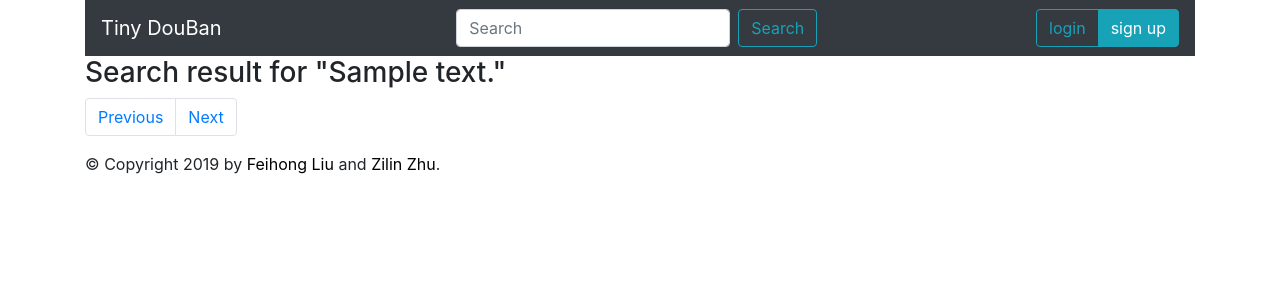
After one commit to zhuzilin/tiny-douban, a Flask app: template src/templates/search.html in a window 1280 px wide. The commit adds this page. Shown: the top 300 px of the page. Run offline with Flask 2, Linux system fonts and the light colour scheme; the template is opened without the code that fills it: most values are stand-ins (such as "Sample title", 1, 10 or a date in 2020); parts of the project's set-up code (start-up, migrations or seed data) failed here and were passed over; some libraries are stand-ins or nearby versions.

Commit message:
add search for movie

```diff
--- a/src/env.py
+++ b/src/env.py
@@ -1,7 +1,7 @@
 env = {
     'local': {
-        'DB_USER': 'liufh3',
-        'DB_PW': '123456',
+        'DB_USER': 'zhuzilin',
+        'DB_PW': 'zhuzilin',
         'DB_IP': '0.0.0.0',
         'DB_NAME': 'w4111'
     }
--- a/src/server.py
+++ b/src/server.py
@@ -91,8 +91,7 @@ from movie_genre_rating r, movie m
 where r.movie_id = m.movie_id;
             """.format(genre['genre_id']))
         best_genre_movies[genre['genre_name']] = (genre['genre_id'], cursor.fetchall())
-    print(all_time_best)
-    print(best_genre_movies['Drama'])
+
     return render_template('index.html',
                            all_time_bests=all_time_best,
                            best_genre_movies=best_genre_movies,
@@ -230,7 +229,7 @@ select * from cs limit 7
     co_staff = cursor.fetchall()
     return render_template("staff.html", staff=staff, staff_best_movie=staff_best_movie, co_staff = co_staff, login=session['login'])
 
-# Example of adding new data to the database
+
 @app.route('/genre/<int:genre_id>')
 def genre(genre_id):
     if 'login' not in session:
@@ -264,9 +263,43 @@ where genre_id = {};
 
     return render_template('genre.html',
                            genre=genre,
-
                            p=p,
                            genre_movie=genre_movie,
+                           login=session['login'])
+
+
+@app.route('/search')
+def search():
+    if 'login' not in session:
+        session['login'] = False
+    # search text
+    text = request.args.get('text').lower()
+    # type
+    type = request.args.get('type')
+    assert type in ['movie', 'staff', 'company', 'country'], "wrong type for search!"
+    # page
+    p = request.args.get('p')
+    if p is None:
+        p = 1
+    else:
+        p = int(p)
+    if type == 'movie':
+        cursor = g.conn.execute("""
+SELECT m.title, m.movie_id, m.poster_path, r.rating, s.name AS director
+FROM movie m, movie_rating r, movie_crew mc, staff s
+WHERE r.movie_id = m.movie_id AND LOWER(m.title) LIKE '%%{}%%'
+    AND mc.movie_id = m.movie_id AND mc.staff_id = s.staff_id AND mc.job='Director'
+ORDER BY r.count DESC
+limit 20 offset {};
+            """.format(text, 20 * (p - 1)))
+
+    result = cursor.fetchall()
+    print(result)
+    return render_template('search.html',
+                           type=type,
+                           text=text,
+                           result=result,
+                           p=p,
                            login=session['login'])
 
 @app.route('/login', methods=['GET', 'POST'])
--- a/src/templates/macro.html
+++ b/src/templates/macro.html
@@ -3,10 +3,10 @@
 {% macro navbar(login) -%}
     <nav id="navbar" class="navbar navbar-dark bg-dark">
         <a class="navbar-brand" href="/">Tiny DouBan</a>
-        <form class="form-inline">
-            <input class="form-control mr-sm-2" type="search" placeholder="Search" aria-label="Search">
-            <button class="btn btn-outline-info my-2 my-sm-0" type="submit">Search</button>
-        </form>
+        <div class="form-inline">
+            <input id="search-text" class="form-control mr-sm-2" type="search" placeholder="Search" aria-label="Search">
+            <button id="search-button" class="btn btn-outline-info my-2 my-sm-0">Search</button>
+        </div>
         {% if login %}
             <a class="btn btn-outline-info my-2 my-sm-0" href="/logout">logout</a>
         {% else %}
@@ -16,6 +16,15 @@
         </div>
         {% endif %}
     </nav>
+    <script>
+        button = document.getElementById("search-button");
+        input = document.getElementById("search-text");
+        button.onclick = () => {
+            if(input.value === "")
+                return;
+            window.location.replace(`/search?text=${input.value}&type=movie&p=1`);
+        }
+    </script>
 {%- endmacro %}
 
 {% macro movie_list(movies) -%}
@@ -35,6 +44,35 @@
         </div>
     {% endfor %}
 </div>
+{%- endmacro %}
+
+{% macro movie_search_list(movies) -%}
+<ul class="list-group list-group-flush">
+    {% for movie in movies %}
+        <li class="list-group-item">
+            <div class="row">
+                <div class="col">
+                    <a href="{{'/movie/{}'.format(movie['movie_id'])}}">
+                        {% if movie['poster_path'] %}
+                            <img src="{{'https://image.tmdb.org/t/p/w92/' + movie['poster_path']}}"/>
+                        {% else %}
+                            <img src="{{ url_for('static', filename='blank92.jpg') }}"/>
+                        {% endif %}
+                    </a>
+                </div>
+                <div class="col-10">
+                    <a href="{{'/movie/{}'.format(movie['movie_id'])}}">
+                        {{ movie['title'] }}
+                    </a>
+                    <br>
+                    director:  {{ movie['director'] }}
+                    <br>
+                    rating: {{ (movie['rating'] * 200)|int / 100 }}
+                </div>
+            </div>
+        </li>
+    {% endfor %}
+</ul>
 {%- endmacro %}
 
 {% macro staff_list(staffs) -%}
@@ -68,7 +106,7 @@
 <div class="row">
     {% for movie in staff_best_movie %}
         <div class="col">
-            <p>{{"Rating: {:.1f}".format(movie['rating'])}}</p>
+            <p>{{"Rating: {:.1f}".format(2*movie['rating'])}}</p>
             <a href="{{'/movie/{}'.format(movie['movie_id'])}}">
                 <img src="{{'https://image.tmdb.org/t/p/w92/' + movie['poster_path']}}"/>
             </a>
--- /dev/null
+++ b/src/templates/search.html
@@ -0,0 +1,28 @@
+{% import "macro.html" as macro %}
+
+{% extends "layout.html" %}
+
+{% block nav %}
+{{macro.navbar(login)}}
+{% endblock %}
+
+{% block content %}
+<h3>Search result for "{{ text }}"</h3>
+{{ macro.movie_search_list(result) }}
+<nav aria-label="Page navigation example">
+    <ul class="pagination">
+        {% if p != 1%}
+            <li class="page-item">
+                <a class="page-link" href="{{ '/search?text={}&type={}&p={}'.format(text, type, p-1) }}">
+                    Previous
+                </a>
+            </li>
+        {% endif %}
+        <li class="page-item">
+            <a class="page-link" href="{{ '/search?text={}&type={}&p={}'.format(text, type, p+1) }}">
+                Next
+            </a>
+        </li>
+    </ul>
+</nav>
+{% endblock %}
```
Also changed, not shown: src/templates/movie.html (+6 -2 lines), src/static/blank154.png (added), src/templates/login.html (indentation only).
